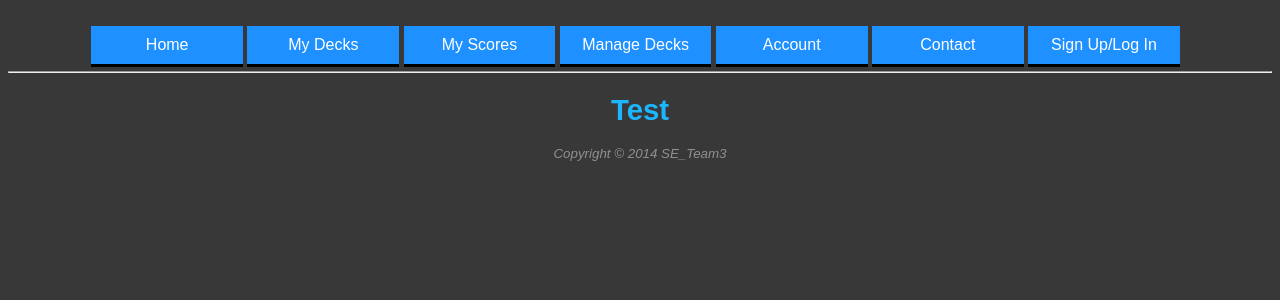
After one commit to latreides/SE_Team3, a Django app: a page that uses flashcards/templates/base.html in a window 1280 px wide. The commit adds this page. Shown: the top 300 px of the page. Run offline with Django 3.2, Linux system fonts and the light colour scheme.

Commit message:
Created more foundational files, test cases, and templates.

```diff
--- /dev/null
+++ b/flashcards/templates/account_page.html
@@ -0,0 +1,5 @@
+{% extends "base.html" %}
+{% load static from staticfiles %}
+{% block content %}
+    <h1>Test</h1>
+{% endblock %}
--- a/flashcards/templates/base.html
+++ b/flashcards/templates/base.html
@@ -19,12 +19,12 @@
         <nav>
              <ul>
                 <li><a href="{% url 'landing_page' %}">Home</a></li>
-				<li><a href="{% url 'landing_page' %}">My Decks</a></li>
-				<li><a href="{% url 'landing_page' %}">My Scores</a></li>
-				<li><a href="{% url 'landing_page' %}">Import/Export</a></li>
-				<li><a href="{% url 'landing_page' %}">Account</a></li>
-				<li><a href="{% url 'landing_page' %}">Contact</a></li>
-				<li><a href="{% url 'landing_page' %}">Sign Up/Log In</a></li>
+                <li><a href="{% url 'view_decks' %}">My Decks</a></li>
+                <li><a href="{% url 'scores' %}">My Scores</a></li>
+                <li><a href="{% url 'manage_decks' %}">Manage Decks</a></li>
+                <li><a href="{% url 'account' %}">Account</a></li>
+                <li><a href="{% url 'contact' %}">Contact</a></li>
+                <li><a href="{% url 'signin' %}">Sign Up/Log In</a></li>
              </ul>
         </nav>
         <hr>
--- /dev/null
+++ b/flashcards/templates/contact_page.html
@@ -0,0 +1,5 @@
+{% extends "base.html" %}
+{% load static from staticfiles %}
+{% block content %}
+    <h1>Test</h1>
+{% endblock %}
--- /dev/null
+++ b/flashcards/templates/manage_decks_page.html
@@ -0,0 +1,5 @@
+{% extends "base.html" %}
+{% load static from staticfiles %}
+{% block content %}
+    <h1>Test</h1>
+{% endblock %}
--- /dev/null
+++ b/flashcards/templates/play_deck_page.html
@@ -0,0 +1,5 @@
+{% extends "base.html" %}
+{% load static from staticfiles %}
+{% block content %}
+    <h1>Test</h1>
+{% endblock %}
--- /dev/null
+++ b/flashcards/templates/scores_page.html
@@ -0,0 +1,5 @@
+{% extends "base.html" %}
+{% load static from staticfiles %}
+{% block content %}
+    <h1>Test</h1>
+{% endblock %}
--- /dev/null
+++ b/flashcards/templates/signin_page.html
@@ -0,0 +1,5 @@
+{% extends "base.html" %}
+{% load static from staticfiles %}
+{% block content %}
+    <h1>Test</h1>
+{% endblock %}
--- /dev/null
+++ b/flashcards/templates/view_deck_page.html
@@ -0,0 +1,5 @@
+{% extends "base.html" %}
+{% load static from staticfiles %}
+{% block content %}
+    <h1>Test</h1>
+{% endblock %}
--- a/flashcards/urls.py
+++ b/flashcards/urls.py
@@ -1,6 +1,13 @@
 from django.conf.urls import patterns, include, url
-from flashcards.views import LandingPage
+from flashcards.views import *
 
 urlpatterns = patterns('',
                         url(r'^$', LandingPage.as_view(), name='landing_page'),
+                        url(r'^manage$', ManageDecksPage.as_view(), name='manage_decks'),
+                        url(r'^scores$', ScoresPage.as_view(), name='scores'),
+                        url(r'^view$', ViewDeckPage.as_view(), name='view_decks'),
+                        url(r'^account$', AccountPage.as_view(), name='account'),
+                        url(r'^contact$', ContactPage.as_view(), name='contact'),
+                        url(r'^signin$', SigninPage.as_view(), name='signin'),
+                        url(r'^play$', PlayDeckPage.as_view(), name='play_deck'),
                        )
--- a/flashcards/views.py
+++ b/flashcards/views.py
@@ -8,3 +8,24 @@ class LandingPage(TemplateView):
         context = super(LandingPage, self).get_context_data(**kwargs)
         context['example_value'] = "Example"
         return context
+
+class ManageDecksPage(TemplateView):
+    template_name = 'manage_decks_page.html'
+
+class ScoresPage(TemplateView):
+    template_name = 'scores_page.html'
+
+class ViewDeckPage(TemplateView):
+    template_name = 'view_deck_page.html'
+
+class AccountPage(TemplateView):
+    template_name = 'account_page.html'
+
+class ContactPage(TemplateView):
+    template_name = 'contact_page.html'
+
+class SigninPage(TemplateView):
+    template_name = 'signin_page.html'
+
+class PlayDeckPage(TemplateView):
+    template_name = 'play_deck_page.html'
```
Also changed, not shown: flashcards/tests.py (+32 -4 lines). Lines whose indentation alone changed are shown as unchanged.
